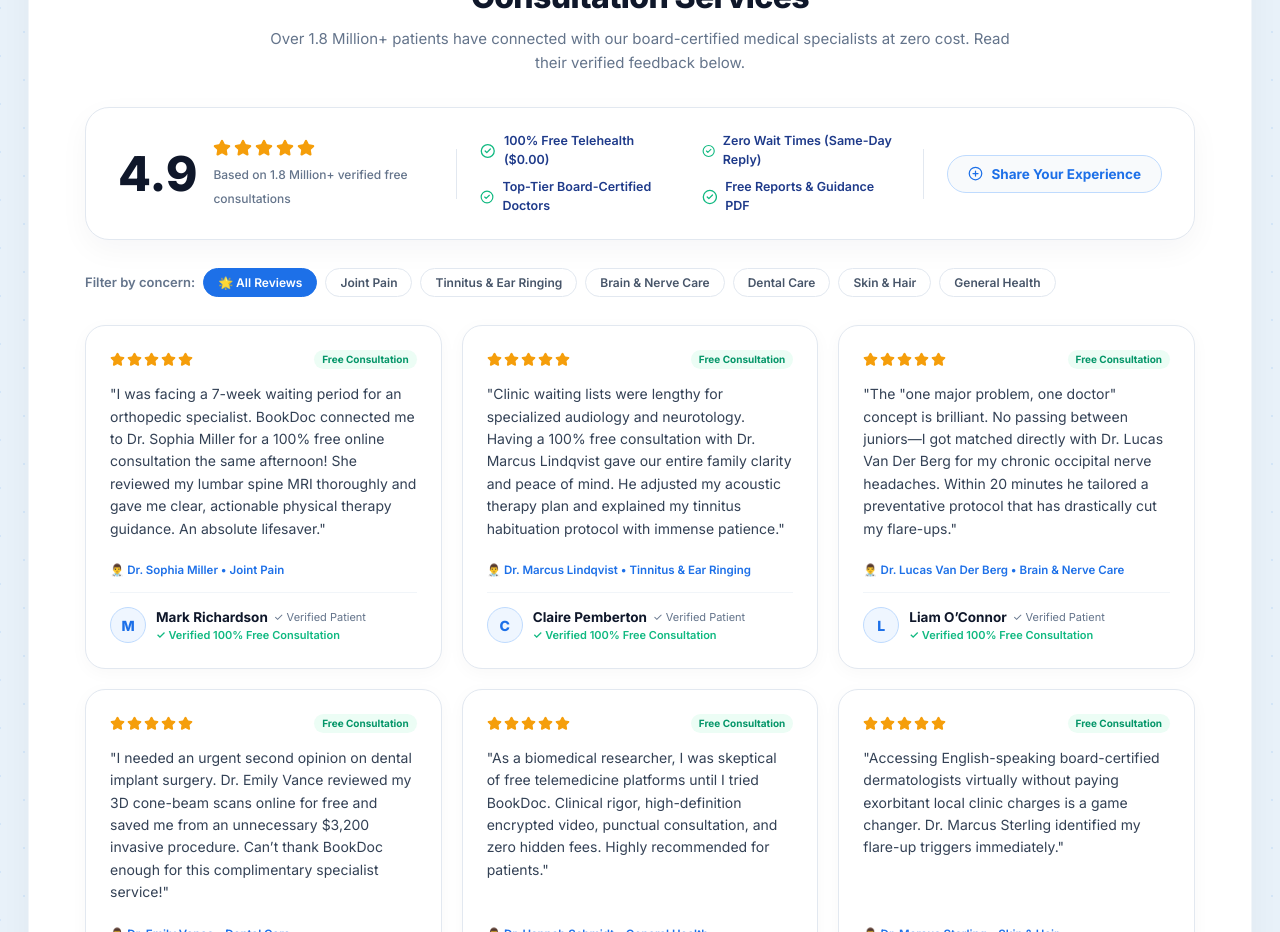
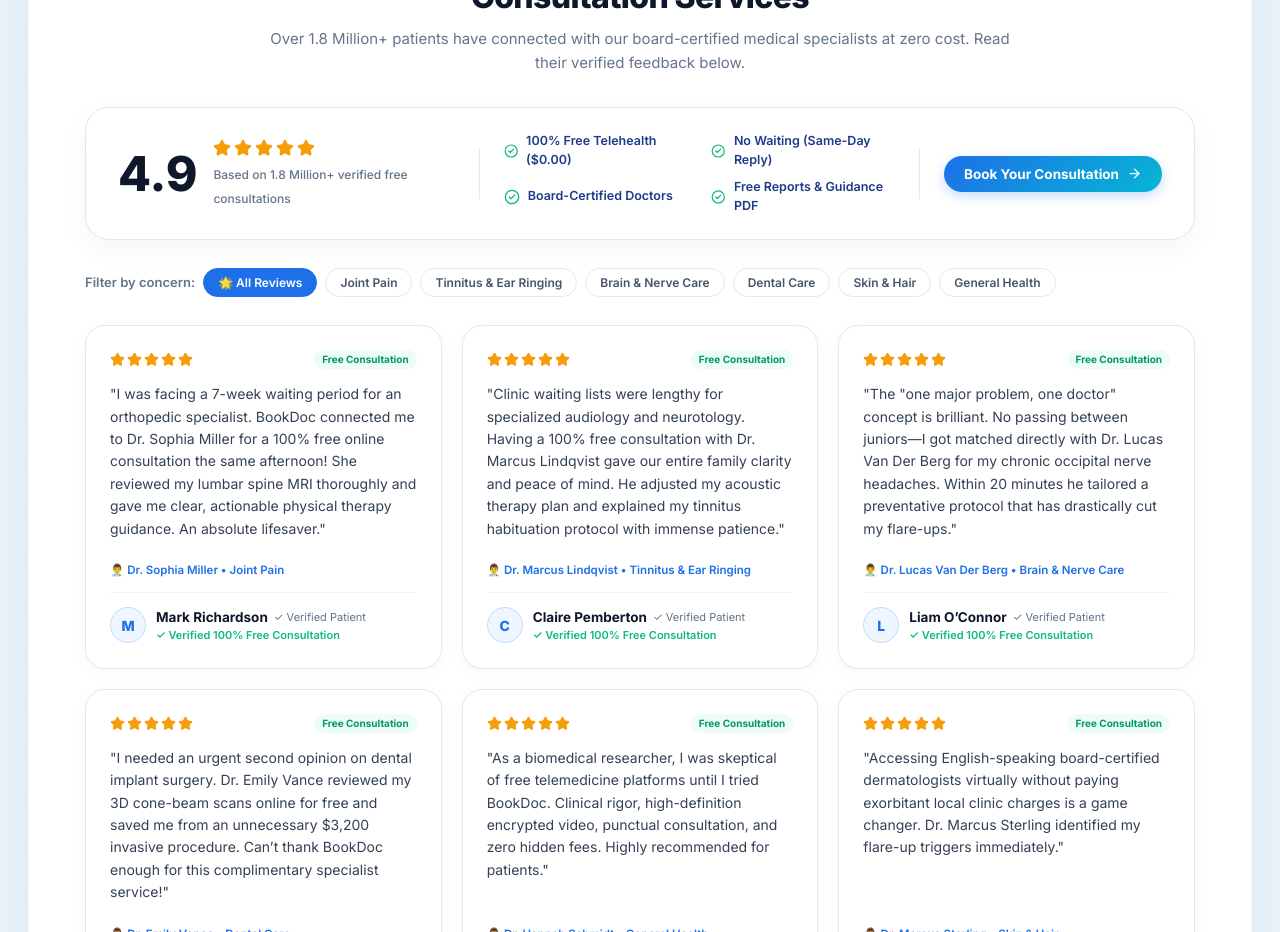
Before and after one commit to ssppjj26-maker/doctorplus, a React (Vite) app: page / in a window 1280 px wide. Shown: the part 1000-1932 px from the top of the page. Built offline with nearby package versions, Linux system fonts and the light colour scheme.

Commit message:
Update review card bullets to Board-Certified Doctors and No Waiting, replace button with Book Your Consultation

```diff
--- a/src/components/PatientReviewsSection.jsx
+++ b/src/components/PatientReviewsSection.jsx
@@ -1,5 +1,5 @@
 import React, { useState, useEffect } from 'react';
-import { Star, ShieldCheck, HeartHandshake, CheckCircle2, MessageSquare, ThumbsUp, PlusCircle, Globe, Filter } from 'lucide-react';
+import { Star, ShieldCheck, HeartHandshake, CheckCircle2, MessageSquare, ThumbsUp, PlusCircle, Globe, Filter, ArrowRight } from 'lucide-react';
 import { getStoredReviews, submitReview, getStoredDoctors } from '../lib/storage';
 
 export function PatientReviewsSection({ onStartBooking }) {
@@ -105,11 +105,11 @@
             </div>
             <div className="summary-feature-item">
               <CheckCircle2 size={16} className="feature-icon" />
-              <span>Zero Wait Times (Same-Day Reply)</span>
+              <span>No Waiting (Same-Day Reply)</span>
             </div>
             <div className="summary-feature-item">
               <CheckCircle2 size={16} className="feature-icon" />
-              <span>Top-Tier Board-Certified Doctors</span>
+              <span>Board-Certified Doctors</span>
             </div>
             <div className="summary-feature-item">
               <CheckCircle2 size={16} className="feature-icon" />
@@ -122,11 +122,11 @@
           <div className="summary-action-box">
             <button
               type="button"
-              className="write-review-btn"
-              onClick={() => setShowReviewModal(true)}
+              className="write-review-btn book-consultation-btn"
+              onClick={() => onStartBooking && onStartBooking()}
             >
-              <PlusCircle size={15} />
-              <span>Share Your Experience</span>
+              <span>Book Your Consultation</span>
+              <ArrowRight size={15} />
             </button>
           </div>
         </div>
--- a/src/index.css
+++ b/src/index.css
@@ -2693,3 +2693,19 @@
   padding: 28px;
   box-shadow: 0 20px 60px rgba(0, 0, 0, 0.2);
 }
+
+
+.write-review-btn.book-consultation-btn {
+  background: linear-gradient(135deg, #1d70e8 0%, #06b6d4 100%);
+  color: #ffffff;
+  border: none;
+  box-shadow: 0 4px 12px rgba(29, 112, 232, 0.25);
+  font-weight: 700;
+}
+
+.write-review-btn.book-consultation-btn:hover {
+  background: linear-gradient(135deg, #1e3a8a 0%, #0284c7 100%);
+  color: #ffffff;
+  transform: translateY(-1px);
+  box-shadow: 0 6px 18px rgba(29, 112, 232, 0.35);
+}
```
